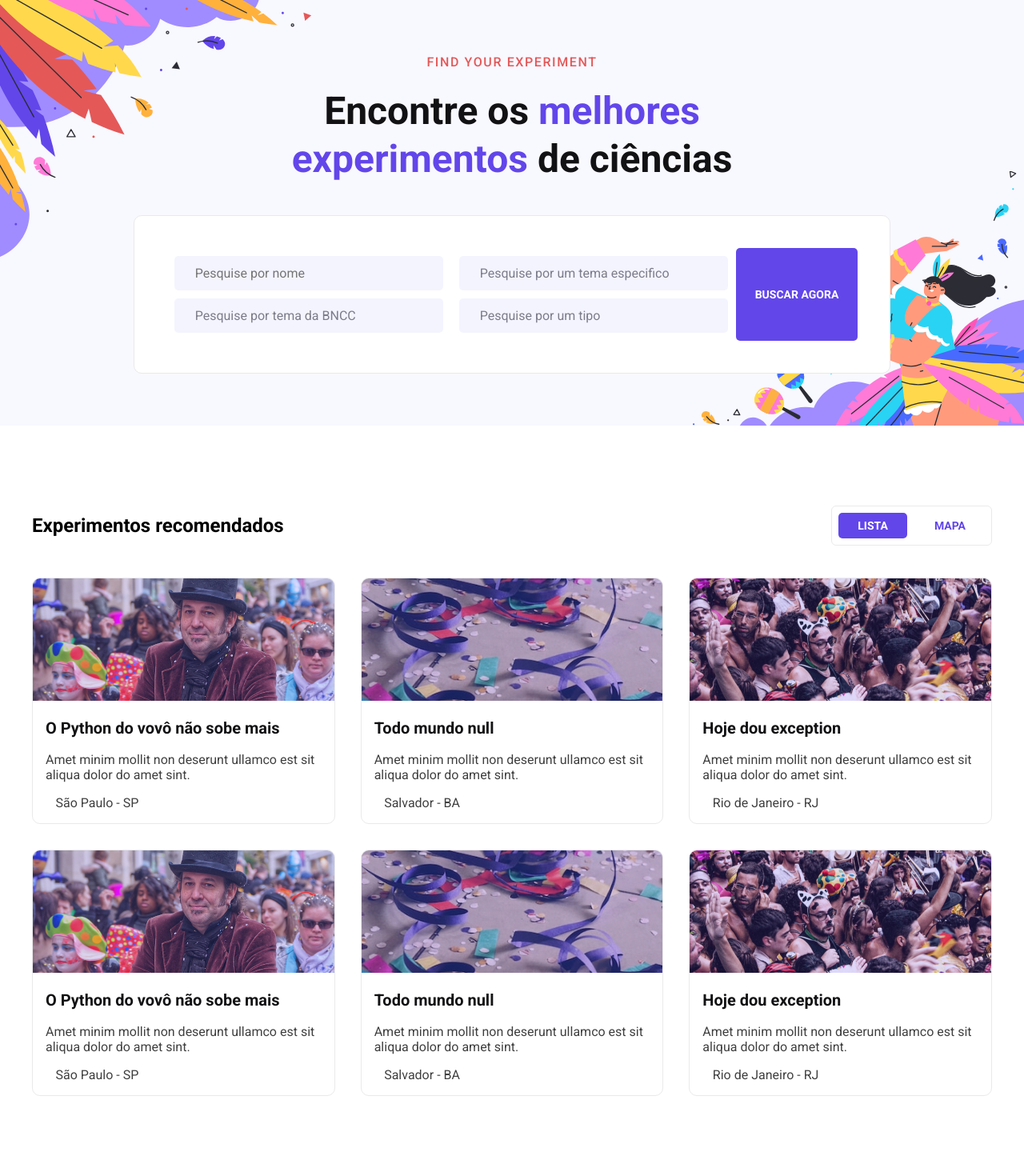
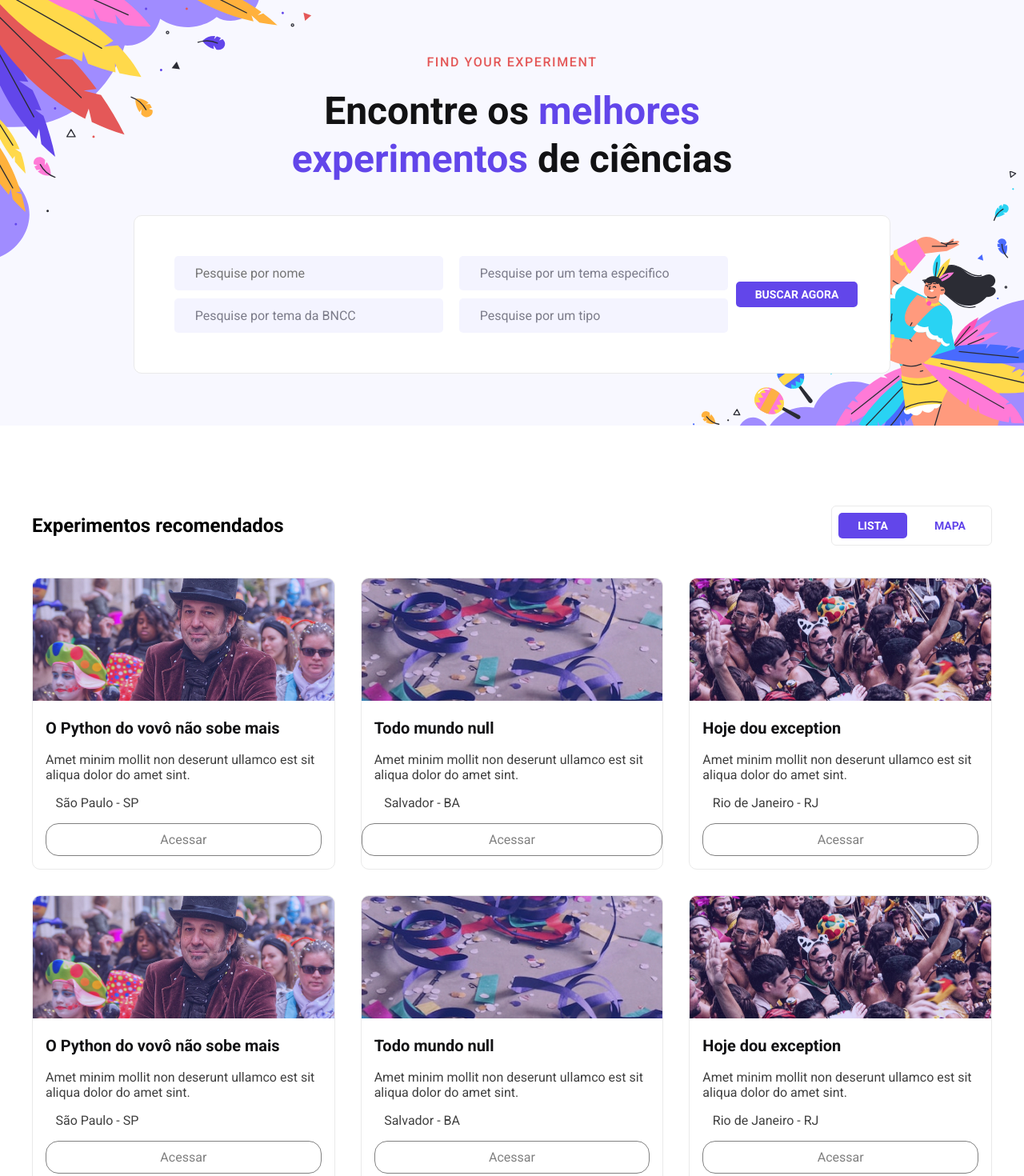
Before and after one commit to felptest/testing, a Next.js app: page / in a window 1280 px wide. Shown: the top 1470 px of the page at 80% size. Built offline with nearby package versions, Linux system fonts and the light colour scheme.

Commit message:
update home page

```diff
--- a/src/app/page.module.css
+++ b/src/app/page.module.css
@@ -8,6 +8,32 @@
   clip: rect(0, 0, 0, 0);
   white-space: nowrap;
   border-width: 0;
+}
+
+.btn-header {
+  display: flex;
+  justify-content: center;
+  align-items: center;
+
+  font-weight: 700;
+  font-size: 1.4rem;
+  line-height: 2.4rem;
+
+  text-transform: uppercase;
+  cursor: pointer;
+
+  padding: 0.4rem 2.4rem;
+  border-radius: 0.5rem;
+
+  background: #6246ea;
+
+  color: #ffffff;
+  transition: background 200ms;
+}
+
+.btn-header:hover {
+  background: #523dbe;
+  color: white;
 }
 
 .btn-primary {
@@ -151,6 +177,7 @@
   display: flex;
   padding: 4rem;
   gap: 0;
+  align-items: center;
 
   background: #ffffff;
   border: 0.1rem solid #eaeaea;
@@ -271,6 +298,22 @@ section.cards {
   padding-inline: 4rem;
 }
 
+.link {
+  width: 100%;
+  display: flex;
+  justify-content: center;
+  text-decoration: none;
+  color: gray;
+  border: 1px solid gray;
+  border-radius: 16px;
+  padding: 1rem;
+}
+
+.link:hover {
+  background: gray;
+  color: white;
+}
+
 @media (max-width: 1024px) {
 
   .header::before {
@@ -278,13 +321,24 @@ section.cards {
     background-repeat: no-repeat;
   }
 
-.search-field {
- margin-bottom: 0;
-}
+  .search-field {
+    margin-bottom: 0;
+    gap: 0;
+    margin: 1rem 0rem;;
+  }
+
+  .btn-header {
+    margin-top: 1rem;
+  }
 
 }
 
 @media (max-width: 870px) {
+
+  .search {
+    align-items: inherit;
+  }
+
   .header .content {
     padding: 4rem;
   }
--- a/src/app/page.tsx
+++ b/src/app/page.tsx
@@ -3,6 +3,7 @@ import Image from 'next/image'
 import image01 from '../assets/01.jpeg'
 import image02 from '../assets/02.jpeg'
 import image03 from '../assets/03.jpeg'
+import Link from 'next/link'
 
 
 
@@ -68,7 +69,7 @@ export default function Home() {
           </div>
         </div>
 
-        <button className={styles['btn-primary']}>Buscar agora</button>
+        <button className={styles['btn-header']}>Buscar agora</button>
       </form>
     </div>
   </header>
@@ -97,6 +98,10 @@ export default function Home() {
                 <i className={styles['ph-caret-down-light']}></i>
                 São Paulo - SP
               </div>
+
+              <div>
+                <Link className={styles.link} href="/">Acessar</Link>
+              </div>
             </div>
           </div>
 
@@ -114,7 +119,11 @@ export default function Home() {
                 Salvador - BA
               </div>
             </div>
-          </div>
+
+            <div>
+                <Link className={styles.link} href="/">Acessar</Link>
+              </div>
+            </div>
 
           <div className={styles.card}>
           <Image src={image03} alt="3" />
@@ -130,6 +139,11 @@ export default function Home() {
                 <i className={styles['ph-caret-down-light']}></i>
                 Rio de Janeiro - RJ
               </div>
+
+              <div>
+                <Link className={styles.link} href="/">Acessar</Link>
+              </div>
+
             </div>
           </div>
 
@@ -148,6 +162,11 @@ export default function Home() {
                 <i className={styles['ph-caret-down-light']}></i>
                 São Paulo - SP
               </div>
+
+              <div>
+                <Link className={styles.link} href="/">Acessar</Link>
+              </div>
+
             </div>
           </div>
 
@@ -165,6 +184,11 @@ export default function Home() {
                 <i className={styles['ph-caret-down-light']}></i>
                 Salvador - BA
               </div>
+
+              <div>
+                <Link className={styles.link} href="/">Acessar</Link>
+              </div>
+
             </div>
           </div>
 
@@ -182,6 +206,11 @@ export default function Home() {
                 <i className={styles['ph-caret-down-light']}></i>
                 Rio de Janeiro - RJ
               </div>
+
+              <div>
+                <Link className={styles.link} href="/">Acessar</Link>
+              </div>
+
             </div>
           </div>
         </section>
```
